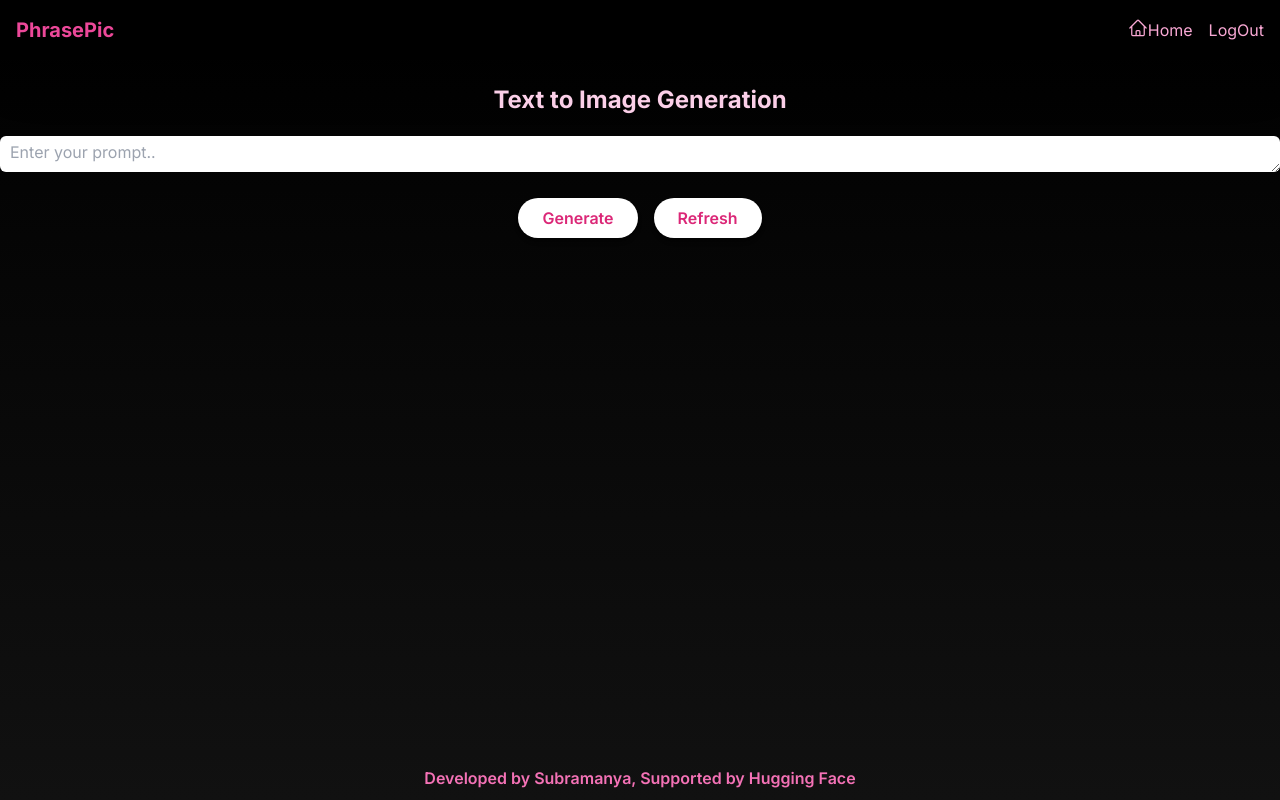
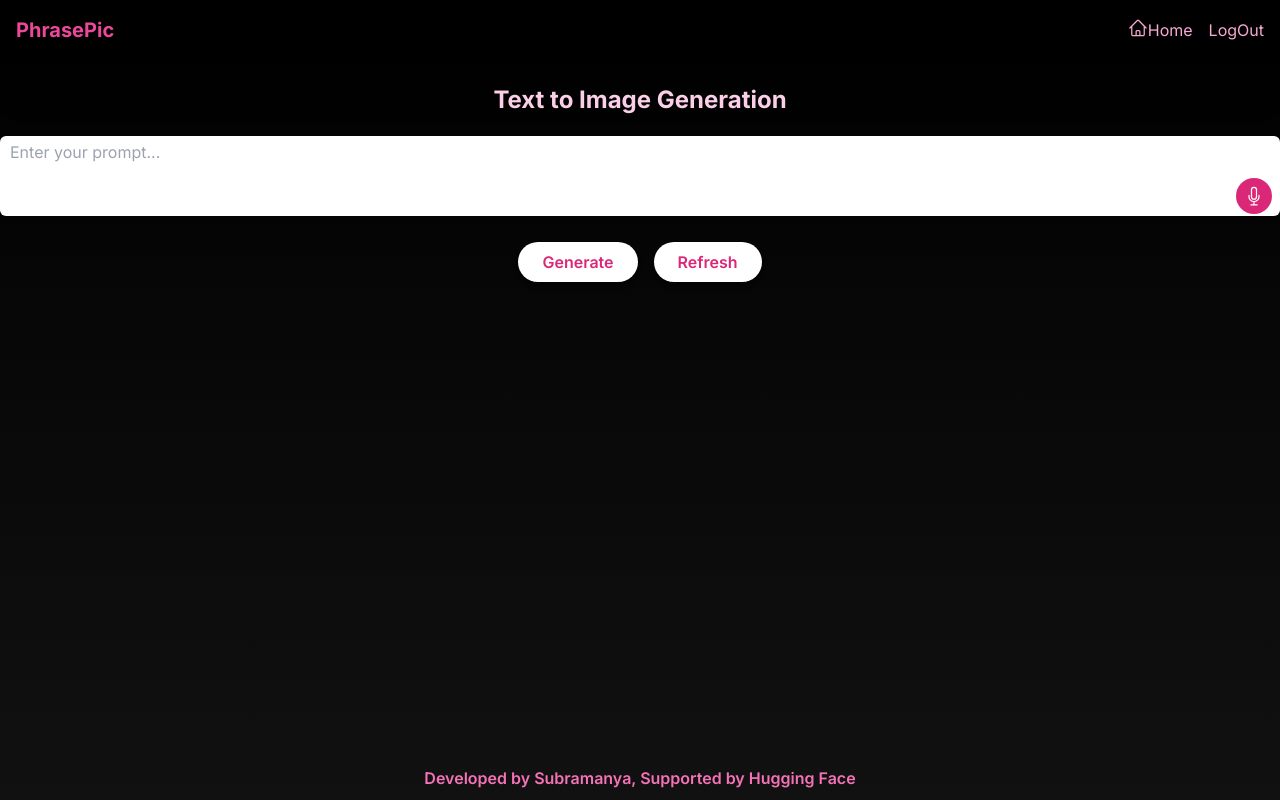
Before and after one commit to SubramanyaKS/PhrasePic, a Next.js app: page /generation in a window 1280 px wide. Built offline with nearby package versions, Linux system fonts and the light colour scheme; no server answers; sample sign-in values are in the browser's storage.

Commit message:
added the voice to text feature

```diff
--- a/src/app/components/searchbar.tsx
+++ b/src/app/components/searchbar.tsx
@@ -1,22 +1,37 @@
-import React, { ChangeEventHandler } from 'react';
+import { EllipsisHorizontalIcon, MicrophoneIcon } from '@heroicons/react/24/outline';
+import React, { ChangeEventHandler, MouseEventHandler } from 'react';
 
-type Props={
-    value:string,
-    OnChange:ChangeEventHandler,
+type Props = {
+  value: string,
+  OnChange: ChangeEventHandler,
+  talk: MouseEventHandler,
+  listening:boolean,
 }
 
-const Searchbar = ({value,OnChange}:Props) => {
+const Searchbar = ({ value, OnChange, talk,listening }: Props) => {
   return (
-    <div className="searchbar-container my-5">
+    <div className="relative searchbar-container my-5">
       <textarea
         id="search"
-              className="w-full h-9 rounded-md px-2.5 py-1 text-pink-600"
+        className="w-full h-20 rounded-md px-2.5 py-1 text-pink-600 pr-10 resize-none"
         value={value}
         onChange={OnChange}
-              placeholder="Enter your prompt.."
+        placeholder="Enter your prompt..."
+        rows={1} // Adjust the number of rows as needed
       />
+      <button
+        onClick={talk}
+        className="absolute bottom-2 right-2 p-2 rounded-full bg-pink-600 hover:bg-pink-700 text-white transition-all disabled:opacity-50"
+        type="button"
+      >
+        {listening ? (
+          <EllipsisHorizontalIcon className="h-5 w-5" />
+        ) : (
+          <MicrophoneIcon className="h-5 w-5" />
+        )}
+      </button>
     </div>
   )
 }
 
-export default Searchbar
+export default Searchbar;
```
Lines whose indentation alone changed are shown as unchanged.
